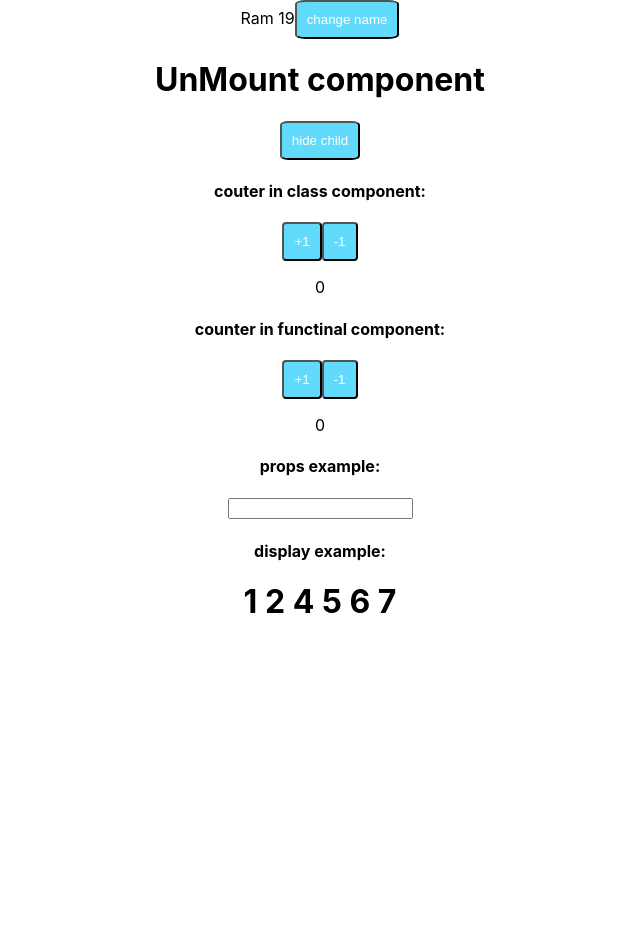
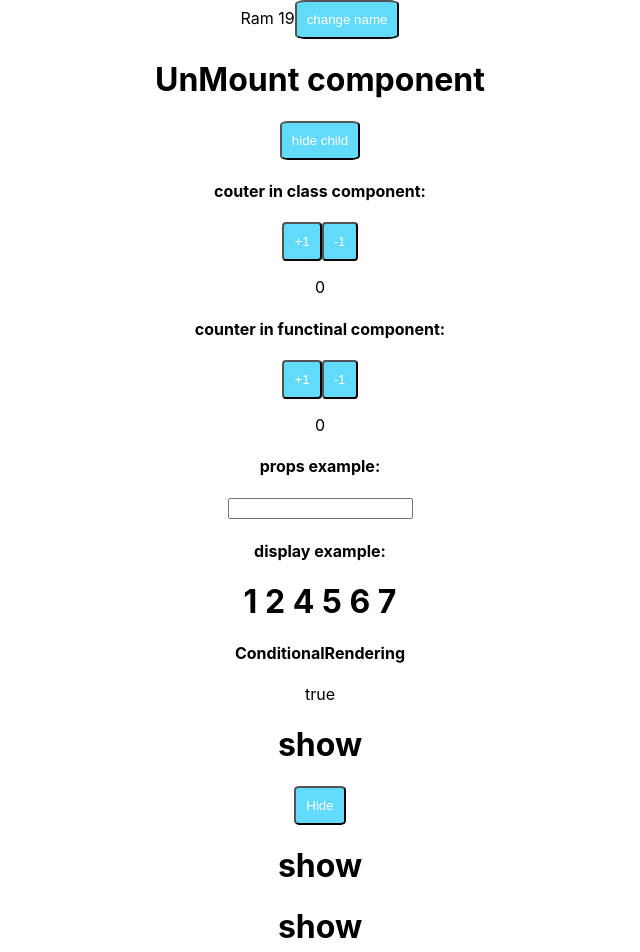
Before and after one commit to dhanyaki/react-training, a React (Create React App) app: page / in a window 1280 px wide. Shown: the top 952 px of the page, without its empty margins (320-960 px from the left). Before the commit the page ends 800 px from the top, so only its background shows below. Built offline with nearby package versions, Linux system fonts and the light colour scheme.

Commit message:
conditional rendering.

```diff
--- a/src/App.js
+++ b/src/App.js
@@ -4,6 +4,7 @@ import Counter from "./Counter";
 import BasicFun from "./BasicFun";
 import Props from "./Props";
 import Display from "./Display";
+import ConditionalRendering from "./ConditionalRendering";
 
 class UnMount extends React.Component {
   componentWillUnmount() {
@@ -77,6 +78,9 @@ class App extends React.Component {
           <Props {...{ name: "samba", age: "25", gender: "male" }} />
           <h4>display example:</h4>
           <Display />
+
+          <h4>ConditionalRendering</h4>
+          <ConditionalRendering show = {true}/>
         </div>
       </div>
     );
--- /dev/null
+++ b/src/ConditionalRendering.js
@@ -0,0 +1,36 @@
+import React, { useState } from "react";
+
+function ConditionalRendering(props) {
+  const [show, setShow] = useState(props.show);
+
+  let ele = null;
+  if (show) {
+    ele = <Show />;
+  } else {
+    ele = <Hide />;
+  }
+  return (
+    <>
+    {props.show ? "true" :"false"}
+      {ele}
+      <button
+        onClick={() => {
+          setShow(!show);
+        }}
+      >
+        {show ? "Hide" : "Show"}
+      </button>
+      {show ? <Show /> : <Hide />}
+      {show && <Show />}
+      {!show && <Hide />}
+    </>
+  );
+}
+const Show = () => {
+  return <h1>show</h1>;
+};
+const Hide = () => {
+  return <h1>Hide</h1>;
+};
+
+export default ConditionalRendering;
```
